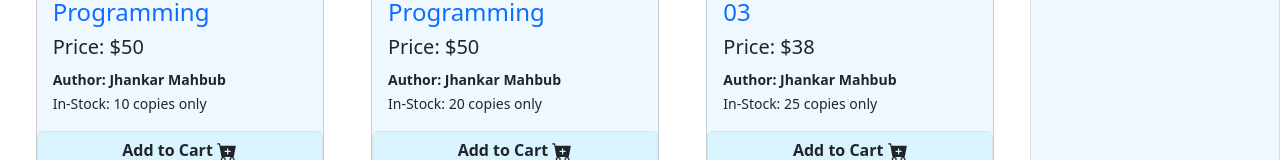
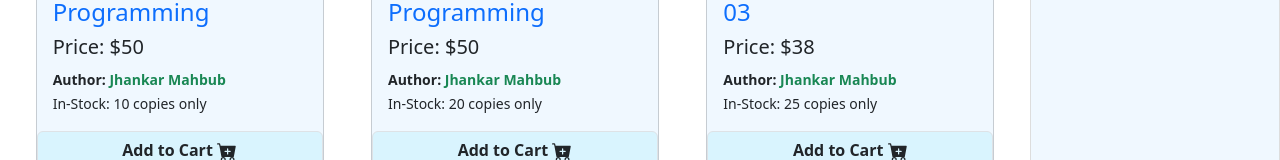
Before and after one commit to Kader-Goni/BOOK-STORE, a React (Create React App) app: page / in a window 1280 px wide. Shown: the part 461-621 px from the top of the page. Built offline with nearby package versions, Linux system fonts and the light colour scheme.

Commit message:
product-edit

```diff
--- a/src/component/Product/Product.js
+++ b/src/component/Product/Product.js
@@ -13,7 +13,7 @@ const Product = ({product, producAddtoCart}) => {
                 <Card.Body className='text-start'>
                     <h4 className='text-primary'>{name}</h4>
                     <h5 className=''>Price: ${price}</h5>
-                    <small className='fw-bold'>Author: <span className=''>{author}</span></small>
+                    <small className='fw-bold'>Author: <span className='text-success'>{author}</span></small>
                     <div className="mt-auto">
                         <small>In-Stock: {stock} copies only </small>
                     </div>
```
